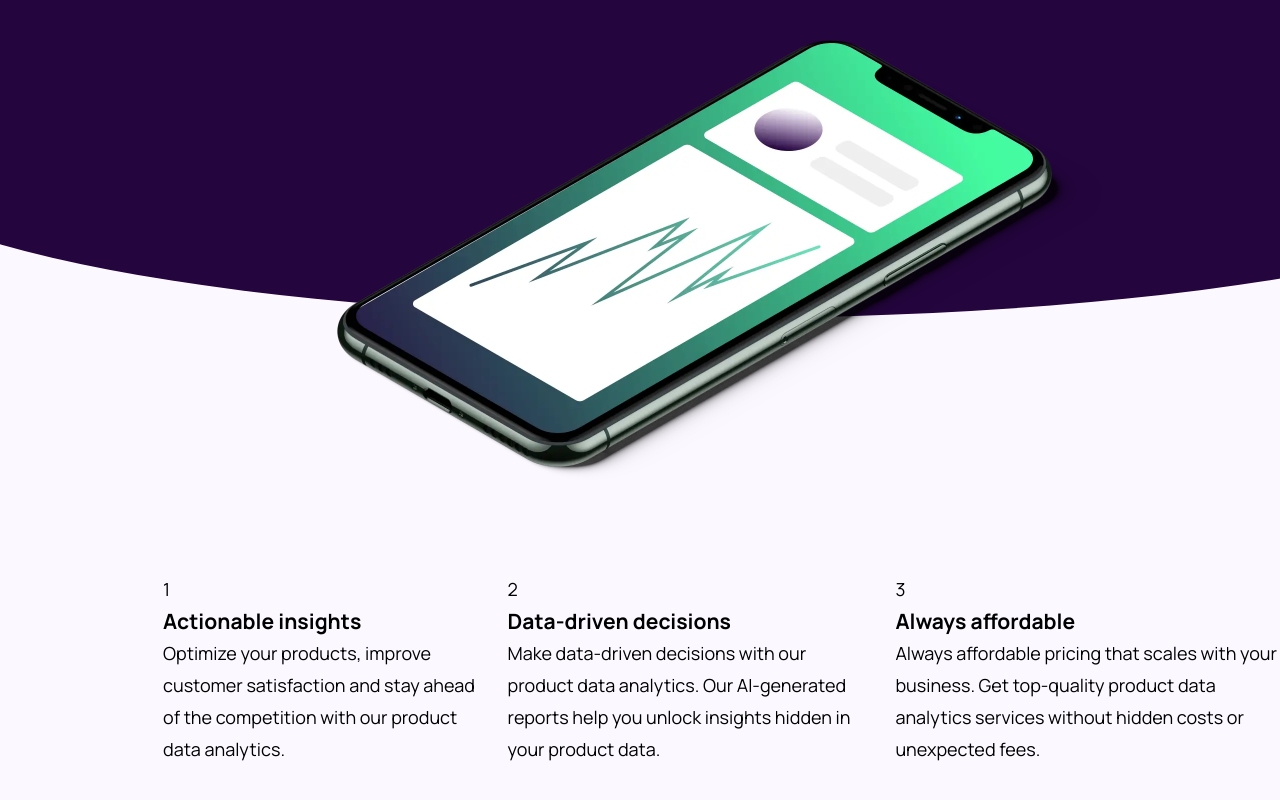
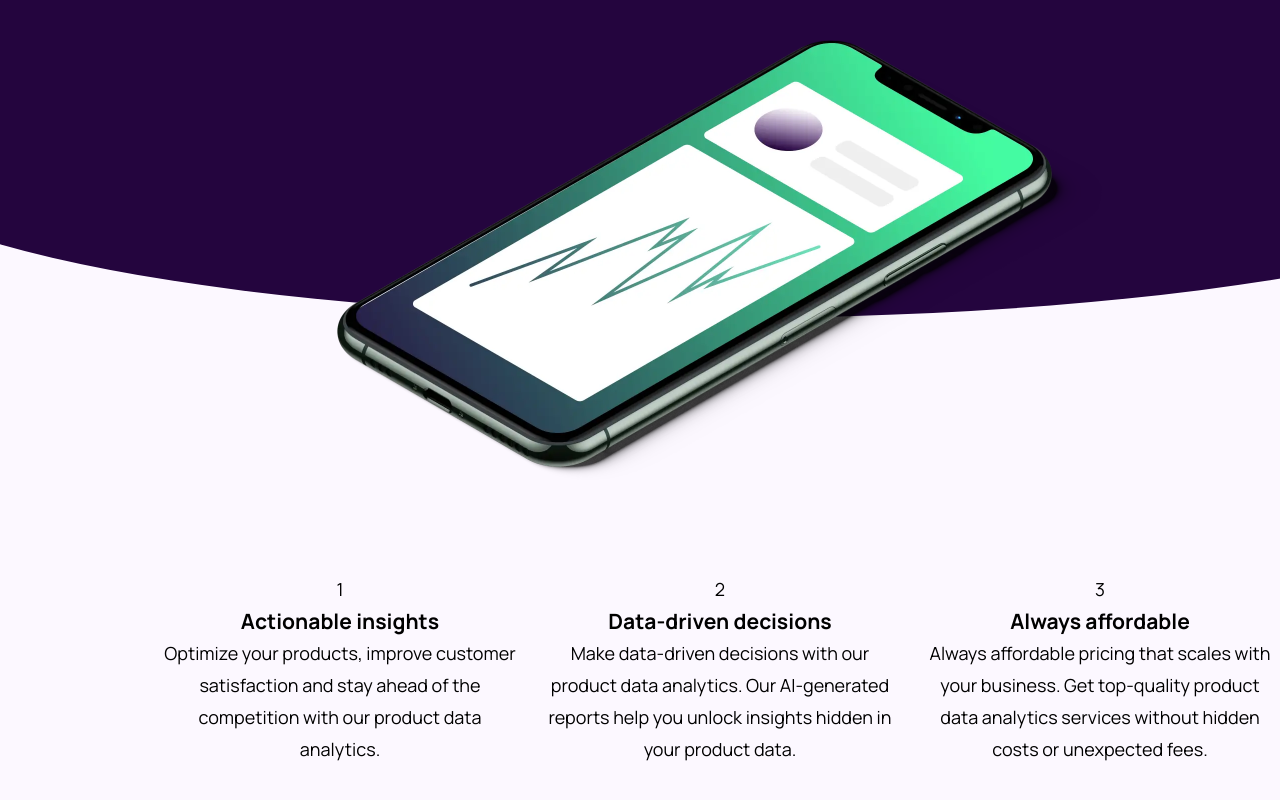
Before and after one commit to aleknovkovski/FEM-working-landing-page, a plain HTML site: page working/index.html in a window 1280 px wide. Shown: the part 400-1200 px from the top of the page. Drawn offline with Linux system fonts and the light colour scheme.

Commit message:
Handle feature-box styling

```diff
--- a/working/index.css
+++ b/working/index.css
@@ -130,6 +130,12 @@ main {
     display: flex;
     flex-direction: row;
     gap: 26px;
+    justify-content: center;
+}
+
+.feature-box {
+    width: 354px;
+    text-align: center;
 }
 
 .call-to-action {
```
